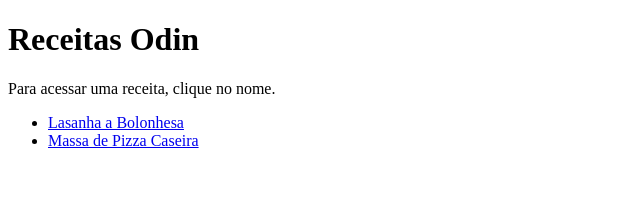
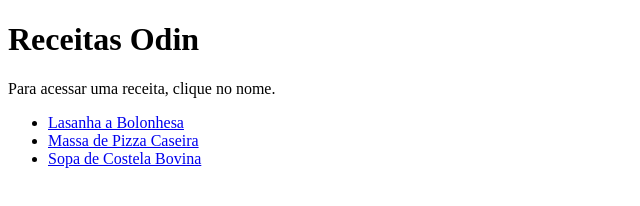
Before and after one commit to glincolndev/odin-recipes, a plain HTML site: page index.html in a window 1280 px wide. Shown: the whole page, without its empty margins (0-640 px from the left). Drawn offline with Linux system fonts and the light colour scheme.

Commit message:
Create entry for Sopa de Costela Bovina

```diff
--- a/index.html
+++ b/index.html
@@ -17,6 +17,10 @@
         <li>
             <a href="./recipes/massa_pizza_caseira/massa_pizza_caseira.html" rel="noreferrer">Massa de Pizza Caseira</a>
         </li>
+
+        <li>
+            <a href="./recipes/sopa_costela_bovina/sopa_costela_bovina.html" rel="noreferrer">Sopa de Costela Bovina</a>
+        </li>
     </ul>
 
 
```
